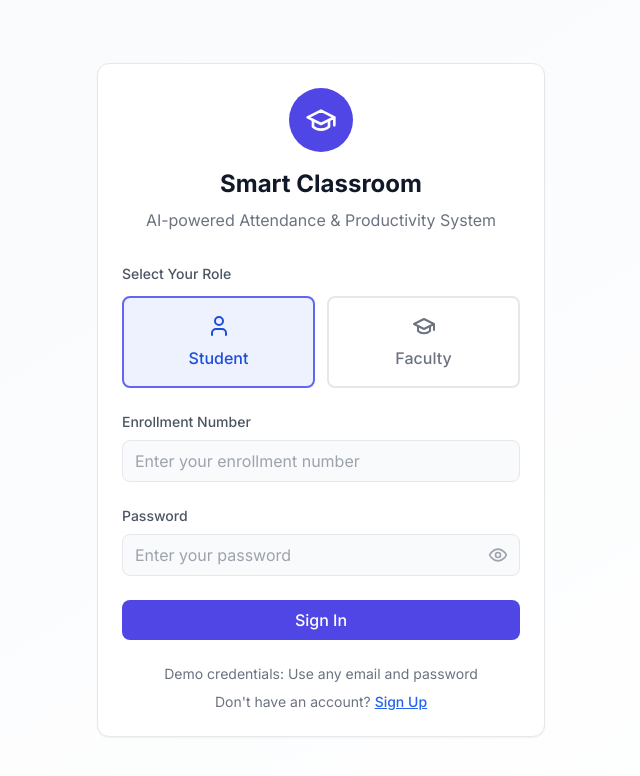
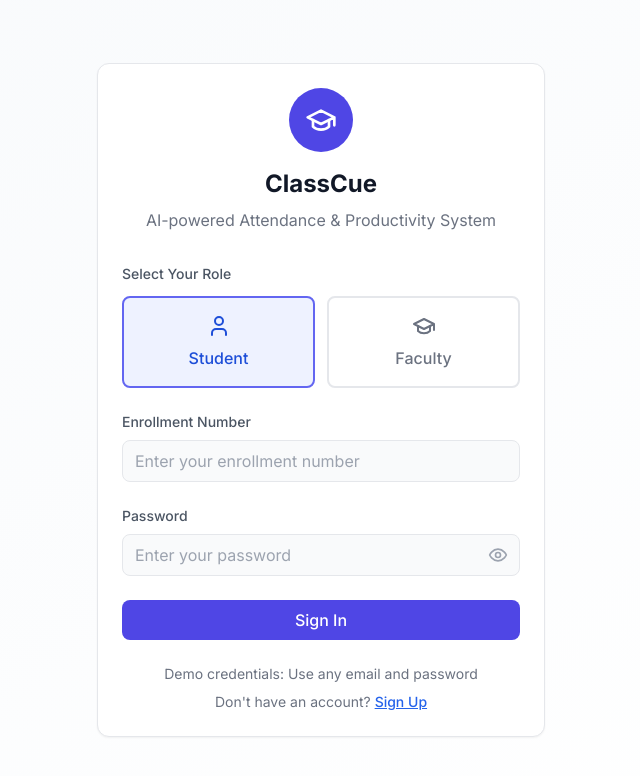
Before and after one commit to me-priyanshi/sih25, a React (Create React App) app: page /login in a window 1280 px wide. Shown: the top 776 px of the page, without its empty margins (319-959 px from the left). Built offline with nearby package versions, Linux system fonts and the light colour scheme.

Commit message:
Update Login.js
updated app name

```diff
--- a/src/components/shared/Login.js
+++ b/src/components/shared/Login.js
@@ -72,7 +72,7 @@ const Login = ({ onSignupClick }) => {
               <GraduationCap className="w-8 h-8 text-white" />
             </div>
             <h1 className="text-2xl font-bold text-gray-900 mb-2">
-              Smart Classroom
+              ClassCue
             </h1>
             <p className="text-gray-600">
               AI-powered Attendance & Productivity System
```
